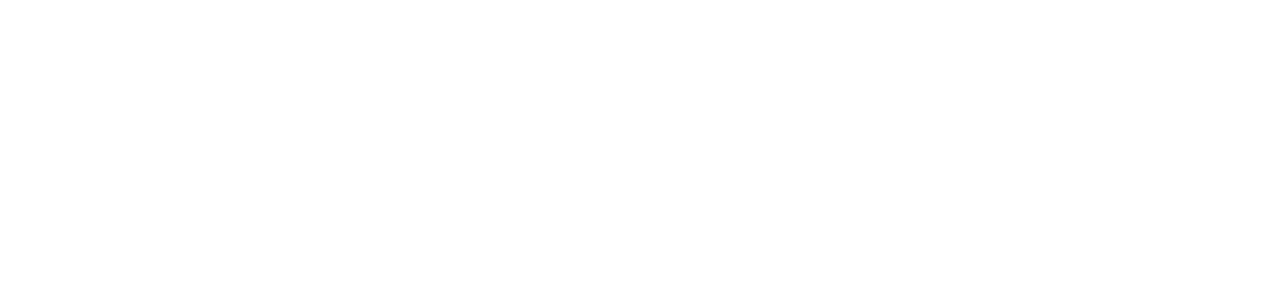
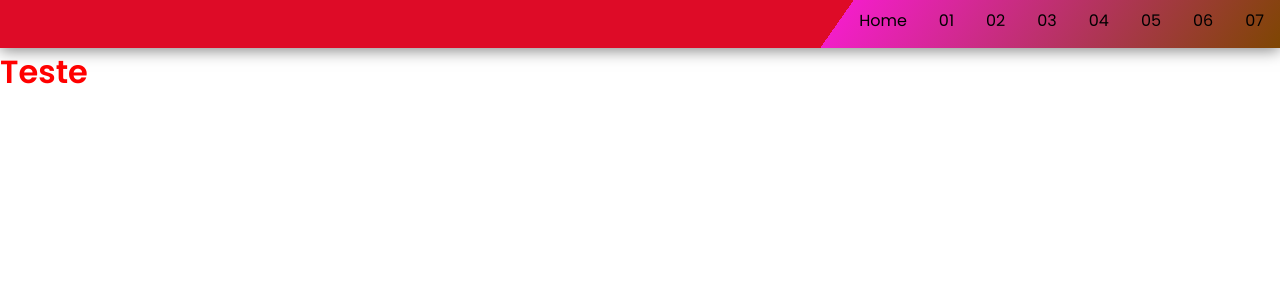
Before and after one commit to Manfrajola/crm, a React (Create React App) app: page /equipea in a window 1280 px wide. Before the commit this address had no page. Shown: the top 300 px of the page. Built offline with nearby package versions, Linux system fonts and the light colour scheme.

Commit message:
equipea
mudar para o cor vermelha

```diff
--- a/src/App.js
+++ b/src/App.js
@@ -1,6 +1,7 @@
 import { BrowserRouter as Router, Route, Routes } from "react-router-dom";
 import GlobalStyle from "./styles/GlogalStyle";
 import Home from "./pages/Home";
+import Equipea from "./pages/Equipea";
 import Equipeb from "./pages/Equipeb";
 import Equipec from "./pages/Equipec";
 import Equipef from "./pages/Equipef";
@@ -14,6 +15,7 @@
           <Routes>
             <Route path="/" element={<Home />} />
             <Route path="/home" element={<Home />} />
+            <Route path="/equipea" element={<Equipea />} />
             <Route path="/equipeb" element={<Equipeb />} />
             <Route path="/equipec" element={<Equipec />} />
             <Route path="/equipef" element={<Equipef />} />
--- a/src/components/navbarUser/index.jsx
+++ b/src/components/navbarUser/index.jsx
@@ -12,7 +12,7 @@
               <Span>Home</Span>
             </Li>
           </Slink>
-          <Slink to="/home">
+          <Slink to="/equipea">
             <Li>
               <Span>01</Span>
             </Li>
--- /dev/null
+++ b/src/pages/Equipea/index.jsx
@@ -0,0 +1,19 @@
+import React from 'react'
+import Navbar from '../../components/navbarUser'
+import { H1 } from './styles';
+
+class Equipea extends React.Component {
+ render(){
+
+    return (
+        <>
+            <Navbar/>
+            <H1>Teste</H1>
+        </>
+    )
+
+ }
+
+}
+
+export default Equipea;
--- /dev/null
+++ b/src/pages/Equipea/styles.jsx
@@ -0,0 +1,5 @@
+import styled from "styled-components";
+
+export const H1 = styled.h1`
+    color: red;
+`;
```
